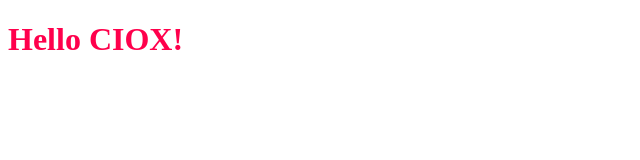
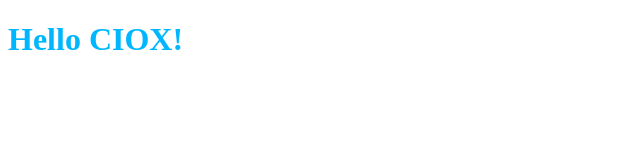
Before and after one commit to mchicha/Porfolio, a plain HTML site: page Portfolio/index.html in a window 1280 px wide. Shown: the whole page, without its empty margins (0-640 px from the left). Drawn offline with Linux system fonts and the light colour scheme.

Commit message:
Change to blue color

```diff
--- a/Portfolio/style.css
+++ b/Portfolio/style.css
@@ -1,3 +1,3 @@
 h1 {
-    color: rgb(255, 0, 76);
+    color: rgb(0, 183, 255);
 }
```
